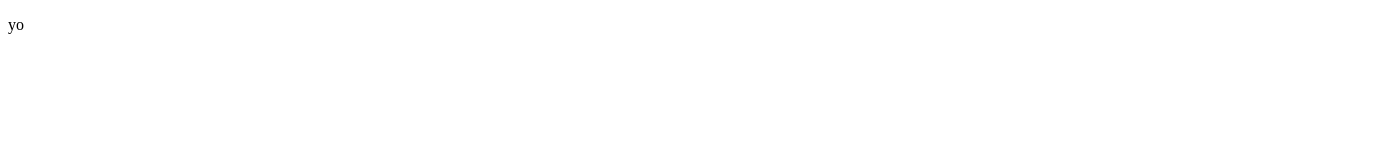
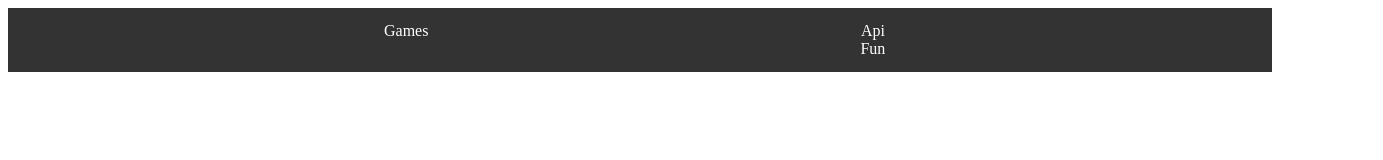
Before and after one commit to DevonHelmrath/devonhelmrath.github.io, a plain HTML site: page index.html in a window 1280 px wide. Shown: the whole page, 1383 px wide, since content can reach past the window. Drawn offline with Linux system fonts and the light colour scheme.

Commit message:
General Updates

```diff
--- a/index.html
+++ b/index.html
@@ -4,10 +4,17 @@
     <meta charset="UTF-8">
     <meta name="viewport" content="width=device-width, initial-scale=1.0">
     <title>Document</title>
-    <link rel="stylesheet" href="styles.css">
+    <link rel="stylesheet" href="/styles.css">
     <script src="script.js" defer></script>
 </head>
 <body>
-    <p> yo </p>
+    <header>
+        <ul>
+            <li><a href="/index.html">Home</a></li>
+            <li><a href="/pages/games.html">Games</a></li>
+            <li><a href="/pages/api.html">Api Fun</a></li>
+            <li><a href="/pages/contact.html">Contact</a></li>
+        </ul>
+    </header>
 </body>
 </html>
--- a/styles.css
+++ b/styles.css
@@ -0,0 +1,21 @@
+ul {
+  list-style-type: none;
+  margin: 0;
+  padding: 0;
+  display: flex;
+  justify-content: center;
+  gap: 400px;
+  background-color: #333333;
+}
+
+ul li a {
+  display: block;
+  color: white;
+  text-align: center;
+  padding: 14px 16px;
+  text-decoration: none;
+}
+
+ul li a:hover {
+  background-color: #111111;
+}
```
Also changed, not shown: pages/api.html (added, +20 -0 lines), pages/contact.html (added, +20 -0 lines), pages/games.html (added, +20 -0 lines).
